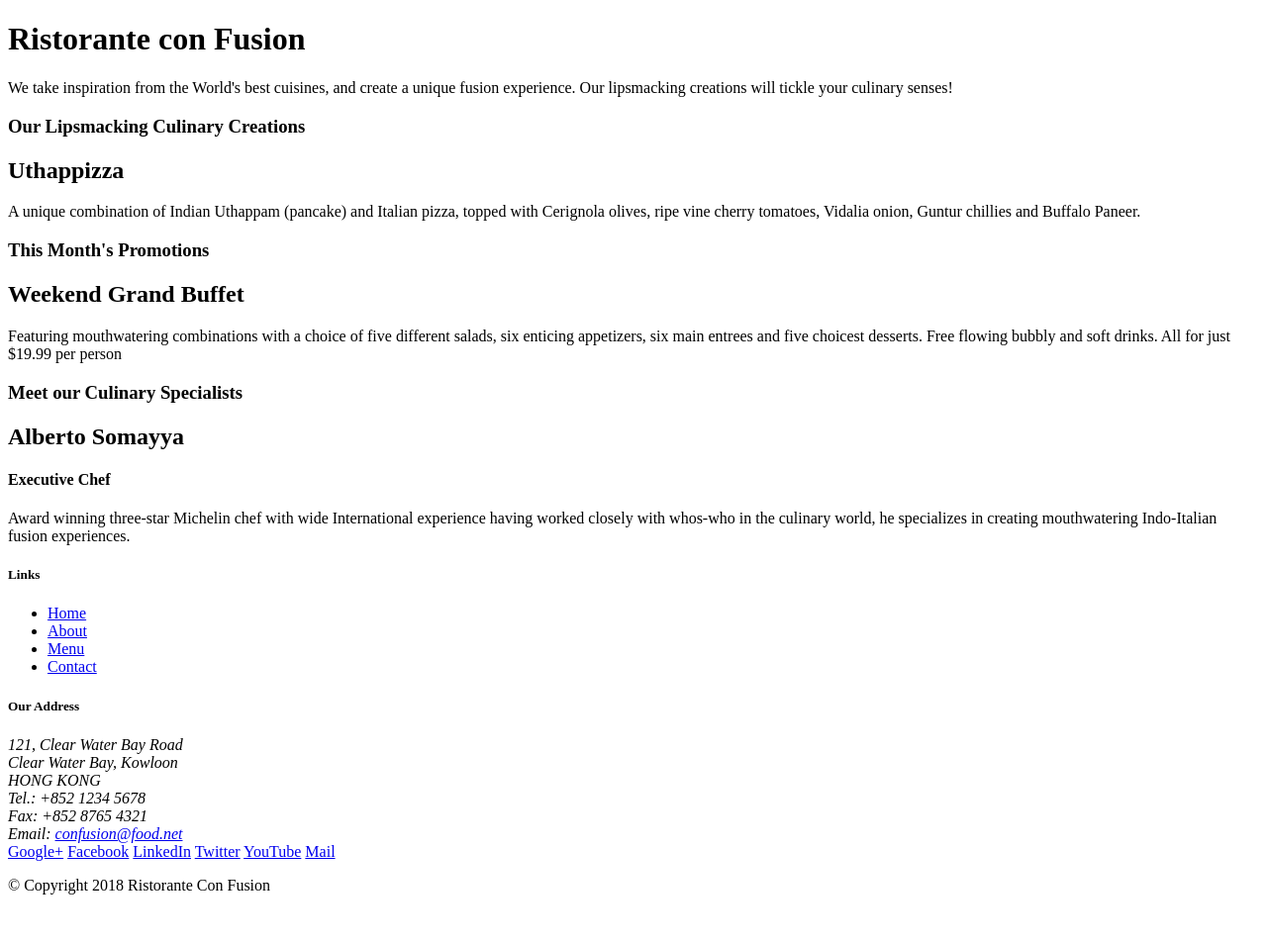
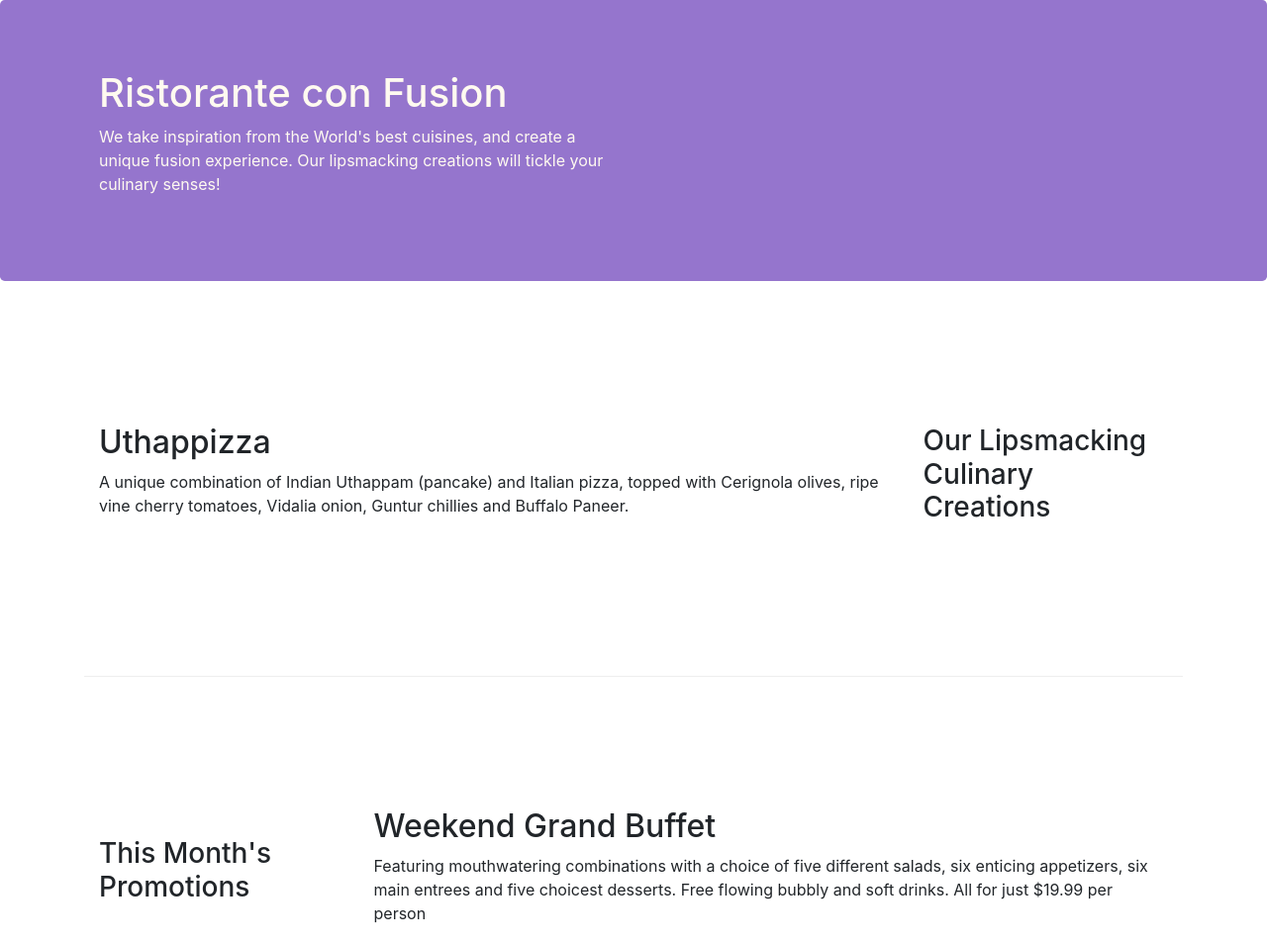
Before and after one commit to ZakiyaA/Front-End-Web-UI-Frameworks, a website: page index.html in a window 1280 px wide. Shown: the top 954 px of the page at 99% size. Before the commit the page ends 920 px from the top, so only its background shows below. Drawn offline with nearby package versions, Linux system fonts and the light colour scheme.

Commit message:
Update index.html

```diff
--- /dev/null
+++ b/css/styles.css
@@ -0,0 +1,30 @@
+.row-header{
+    margin:0px auto;
+    padding:0px;
+}
+
+.row-content {
+    margin: 0px auto;
+    padding: 50px 0px 50px 0px;
+    border-bottom: 1px ridge;
+    min-height:400px;
+}
+
+.footer{
+    background-color: #D1C4E9;
+    margin:0px auto;
+    padding: 20px 0px 20px 0px;
+}
+
+.jumbotron {
+    padding:70px 30px 70px 30px;
+    margin:0px auto;
+    background: #9575CD ;
+    color:floralwhite;
+}
+
+address{
+    font-size:80%;
+    margin:0px;
+    color:#0f0f0f;
+}
--- a/index.html
+++ b/index.html
@@ -3,50 +3,58 @@
 
 <head>
     <title>Ristorante Con Fusion</title>
+        <!-- Required meta tags always come first -->
+        <meta charset="utf-8">
+        <meta name="viewport" content="width=device-width, initial-scale=1, shrink-to-fit=no">
+        <meta http-equiv="x-ua-compatible" content="ie=edge">
+
+        <!-- Bootstrap CSS -->
+        <link rel="stylesheet" href="node_modules/bootstrap/dist/css/bootstrap.min.css">
+        <link rel="stylesheet" href="css/styles.css">
 </head>
 
 <body>
 
-    <header>
-        <div>
-            <div>
-                <div>
+    <header class="jumbotron">
+        <div class="container">
+            <div class="row row-header">
+                <div class="col-12 col-sm-6">
                     <h1>Ristorante con Fusion</h1>
                     <p>We take inspiration from the World's best cuisines, and create a unique fusion experience. Our lipsmacking creations will tickle your culinary senses!</p>
                 </div>
-                <div>
+                <div class="col-12 col-sm">
                 </div>
             </div>
         </div>
     </header>
 
-    <div>
-        <div>
-            <div>
+    <div class="container">
+        <div class="row row-content align-items-center">
+            <div class=" col-12 col-sm-4 order-sm-last col-md-3">
                 <h3>Our Lipsmacking Culinary Creations</h3>
             </div>
-            <div>
+            <div class="col col-sm order-sm-first col-md">
                 <h2>Uthappizza</h2>
                 <p>A unique combination of Indian Uthappam (pancake) and Italian pizza, topped with Cerignola olives, ripe vine cherry tomatoes, Vidalia onion, Guntur chillies and Buffalo Paneer.</p>
             </div>
         </div>
 
 
-        <div>
-            <div>
+        <div class="row row-content align-items-center">
+            <div class="col-12 col-sm-4 col-md-3">
                 <h3>This Month's Promotions</h3>
             </div>
-            <div>
+            <div class="col col-sm col-md">
                 <h2>Weekend Grand Buffet</h2>
                 <p>Featuring mouthwatering combinations with a choice of five different salads, six enticing appetizers, six main entrees and five choicest desserts. Free flowing bubbly and soft drinks. All for just $19.99 per person </p>
             </div>
         </div>
 
-        <div>
-            <div>
+        <div class="row row-content align-items-center">
+            <div class=" col-12 col-sm-4 order-sm-last col-md-3">
                 <h3>Meet our Culinary Specialists</h3>
             </div>
-            <div>
+            <div class="col col-sm order-sm-first col-md">
                 <h2>Alberto Somayya</h2>
                 <h4>Executive Chef</h4>
                 <p>Award winning three-star Michelin chef with wide International experience having worked closely with whos-who in the culinary world, he specializes in creating mouthwatering Indo-Italian fusion experiences. </p>
@@ -54,19 +62,19 @@
         </div>
     </div>
 
-    <footer>
-        <div>
-            <div>
-                <div>
+    <footer class="footer">
+        <div class="container">
+            <div class="row">
+                <div class="col-4 offset-1 col-sm-2">
                     <h5>Links</h5>
-                    <ul>
+                    <ul class="list-unstyled">
                         <li><a href="#">Home</a></li>
                         <li><a href="#">About</a></li>
                         <li><a href="#">Menu</a></li>
                         <li><a href="#">Contact</a></li>
                     </ul>
                 </div>
-                <div>
+                <div  class="col-7 col-sm-5">
                     <h5>Our Address</h5>
                     <address>
 		              121, Clear Water Bay Road<br>
@@ -77,8 +85,8 @@
 		              Email: <a href="mailto:confusion@food.net">confusion@food.net</a>
 		           </address>
                 </div>
-                <div>
-                    <div>
+                <div class="col-12 col-sm-4">
+                    <div class=" text-center">
                         <a href="http://google.com/+">Google+</a>
                         <a href="http://www.facebook.com/profile.php?id=">Facebook</a>
                         <a href="http://www.linkedin.com/in/">LinkedIn</a>
@@ -88,14 +96,17 @@
                     </div>
                 </div>
            </div>
-           <div>
-                <div>
+           <div class="row justify-content-center">
+                <div class="col-auto">
                     <p>© Copyright 2018 Ristorante Con Fusion</p>
                 </div>
            </div>
         </div>
     </footer>
-
+    <!-- jQuery first, then Popper.js, then Bootstrap JS. -->
+    <script src="node_modules/jquery/dist/jquery.slim.min.js"></script>
+    <script src="node_modules/popper.js/dist/umd/popper.min.js"></script>
+    <script src="node_modules/bootstrap/dist/js/bootstrap.min.js"></script>
 </body>
 
 </html>
```
Also changed, not shown: aboutus.html (+22 -13 lines), package.json (+7 -2 lines), Screenshot 2022-07-15 at 00-09-35 Ristorante Con Fusion About Us.png (added), Screenshot 2022-07-15 at 00-46-26 Ristorante Con Fusion About Us.png (added), 2 other files.
